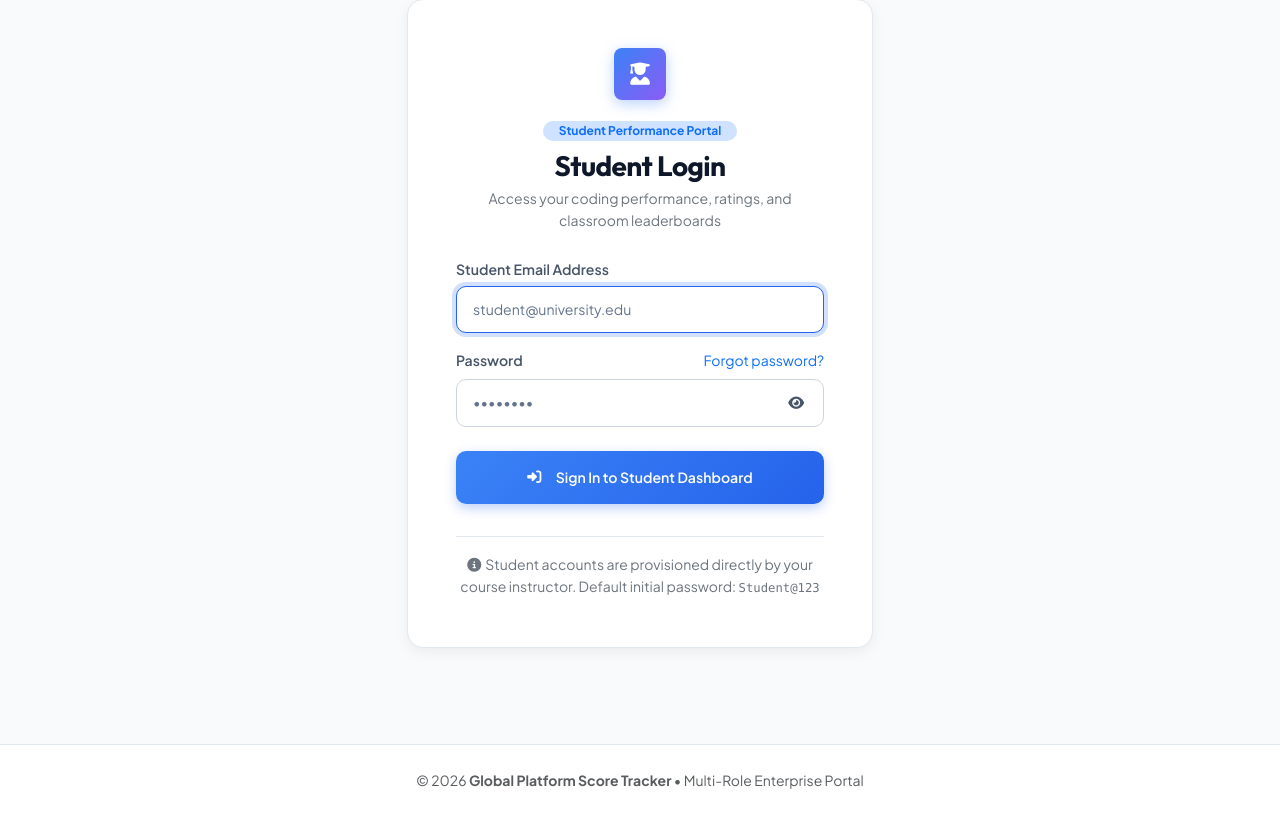
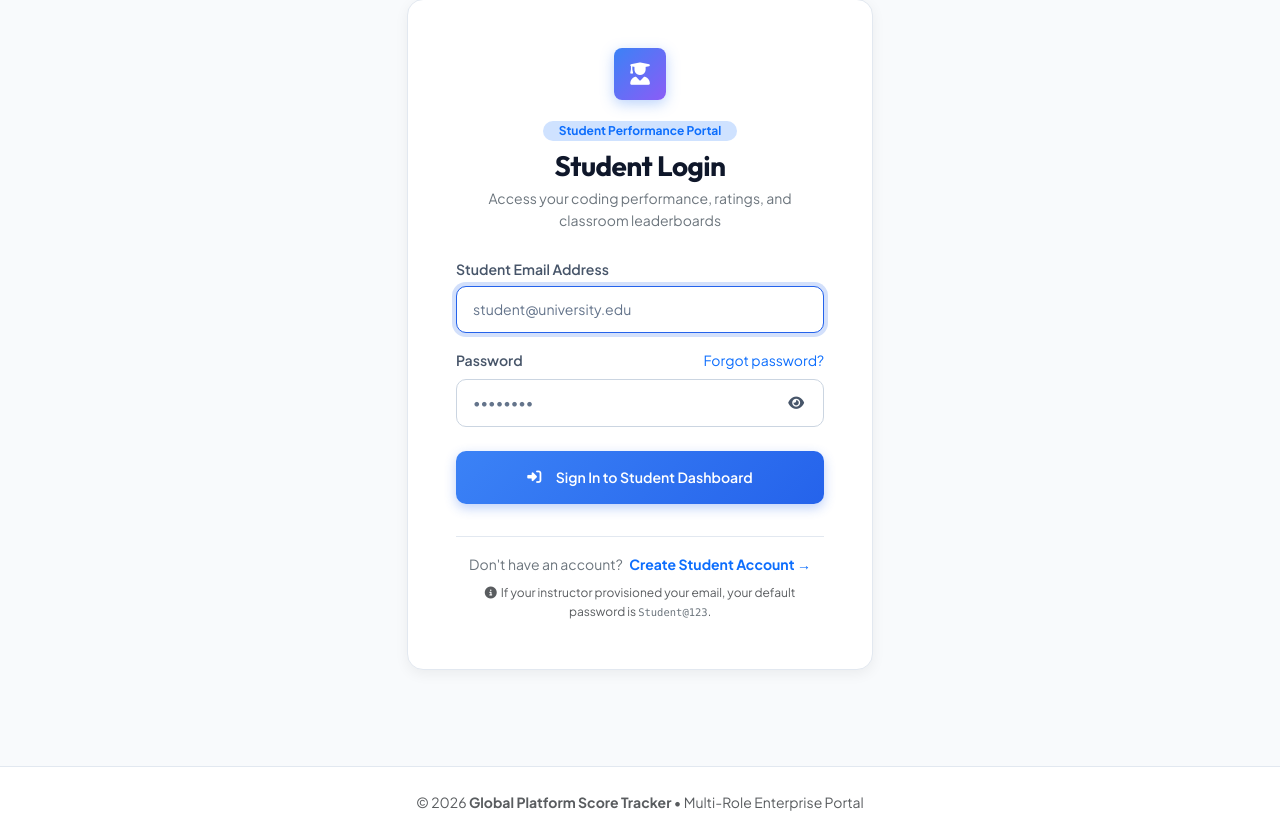
Before and after one commit to SelvavikashP/score_tracker_global, a Flask app: page /login?next=/admin/users in a window 1280 px wide. Shown: the part 176-1014 px from the top of the page. Before the commit the page ends 965 px from the top, so only its background shows below. Run offline with Flask 3, Linux system fonts and the light colour scheme.

Commit message:
Enable self-service account registration on Student and Faculty login pages

```diff
--- a/app.py
+++ b/app.py
@@ -258,16 +258,109 @@ def login_admin():
     return handle_role_login(target_role='admin')
 
 @app.route('/signup', methods=['GET', 'POST'])
+@app.route('/register', methods=['GET', 'POST'])
+@app.route('/signup/student', methods=['GET', 'POST'], endpoint='signup_student')
+@app.route('/signup/staff', methods=['GET', 'POST'], endpoint='signup_staff')
 def signup():
     """
-    Public student registration is disabled in enterprise configuration.
-    Student accounts are provisioned directly by faculty/administrators.
+    Self-service account registration for Students and Faculty/Staff.
+    Creates account in MongoDB Atlas and dispatches welcome confirmation email.
     """
     if get_current_user():
         return redirect(url_for('index'))
 
-    flash('Public student self-registration is disabled. Student accounts are provisioned directly by course instructors or administrators.', 'info')
-    return redirect(url_for('login_student'))
+    # Determine default active role from route endpoint or query args
+    if request.endpoint == 'signup_staff':
+        active_role = 'staff'
+    elif request.endpoint == 'signup_student':
+        active_role = 'student'
+    else:
+        active_role = request.args.get('role') or 'student'
+    if active_role not in ('student', 'staff'):
+        active_role = 'student'
+
+    if request.method == 'POST':
+        full_name = (request.form.get('full_name') or '').strip()
+        username = (request.form.get('username') or '').strip()
+        email_raw = (request.form.get('email') or '').strip()
+        norm_email = normalize_email(email_raw)
+        password = (request.form.get('password') or '').strip()
+        role = (request.form.get('role') or active_role).strip().lower()
+        student_id = (request.form.get('student_identifier') or '').strip()
+
+        if role not in ('student', 'staff'):
+            role = 'student'
+
+        if not full_name or not username or not norm_email or not password:
+            flash('All required fields (Full Name, Username, Email, Password) must be provided.', 'danger')
+            return render_template('signup.html', active_role=role)
+
+        if len(password) < 6:
+            flash('Password must be at least 6 characters long.', 'warning')
+            return render_template('signup.html', active_role=role)
+
+        if User.find_by_email(norm_email):
+            flash('An account with this email address already exists. Please sign in.', 'warning')
+            return redirect(url_for('login_student' if role == 'student' else 'login_staff'))
+
+        if User.find_by_username(username):
+            flash('This username is already in use. Please choose a different username.', 'warning')
+            return render_template('signup.html', active_role=role)
+
+        new_user = User.create({
+            'email': email_raw,
+            'username': username,
+            'full_name': full_name,
+            'student_identifier': student_id if (student_id and role == 'student') else None,
+            'password_hash': generate_password_hash(password),
+            'role': role,
+            'is_active': True,
+            'is_email_verified': True,
+            'must_change_password': False,
+            'account_source': 'self_registered'
+        })
+
+        AuditLog.log(
+            event_type='USER_REGISTERED',
+            description=f'New {role} account registered: @{username} ({new_user.email})',
+            actor_id=new_user.id,
+            actor_role=new_user.role,
+            target_type='User',
+            target_id=new_user.id,
+            ip_address=request.remote_addr
+        )
+
+        try:
+            portal_login_url = f"{Config.APP_BASE_URL.rstrip('/')}/login/{role}"
+            send_welcome_email(
+                recipient_email=new_user.email,
+                recipient_name=new_user.full_name,
+                username=new_user.username,
+                role=new_user.role,
+                student_identifier=new_user.student_identifier,
+                login_url=portal_login_url,
+                is_newly_provisioned=False
+            )
+        except Exception as e:
+            app.logger.warning(f"Could not send welcome email: {e}")
+
+        # Automatically initialize authenticated session
+        session.clear()
+        session.permanent = True
+        session['user_id'] = new_user.id
+        session['username'] = new_user.username
+        session['role'] = new_user.role
+        session['last_activity'] = datetime.now(timezone.utc).timestamp()
+        new_user.update_last_login()
+
+        flash(f'Account created successfully! Welcome to ScoreTracker.io, {new_user.full_name}!', 'success')
+        if role == 'student':
+            return redirect(url_for('student_dashboard'))
+        elif role == 'staff':
+            return redirect(url_for('staff_dashboard'))
+        return redirect(url_for('index'))
+
+    return render_template('signup.html', active_role=active_role)
 
 @app.route('/logout')
 def logout():
--- a/templates/login.html
+++ b/templates/login.html
@@ -94,19 +94,28 @@
                 </button>
             </form>
 
-            <!-- Contextual Footer Help Links -->
+            <!-- Contextual Footer Help & Registration Links -->
             <div class="text-center pt-3 mt-3 border-top" style="border-color: var(--border-subtle) !important;">
                 {% if active_role == 'student' %}
-                <p class="text-secondary small mb-0">
-                    <i class="fas fa-info-circle me-1"></i>Student accounts are provisioned directly by your course instructor. Default initial password: <code class="text-secondary">Student@123</code>
+                <p class="text-secondary small mb-2">
+                    Don't have an account?
+                    <a href="{{ url_for('signup', role='student') }}" class="text-primary text-decoration-none fw-bold ms-1">
+                        Create Student Account &rarr;
+                    </a>
+                </p>
+                <p class="text-muted small mb-0" style="font-size: 0.75rem;">
+                    <i class="fas fa-info-circle me-1"></i>If your instructor provisioned your email, your default password is <code class="text-secondary">Student@123</code>.
                 </p>
                 {% elif active_role == 'staff' %}
                 <p class="text-secondary small mb-0">
-                    Faculty access is managed by portal administrators.
+                    New instructor or faculty member?
+                    <a href="{{ url_for('signup', role='staff') }}" class="text-decoration-none fw-bold ms-1" style="color: #a78bfa;">
+                        Register Faculty Account &rarr;
+                    </a>
                 </p>
                 {% elif active_role == 'admin' %}
                 <p class="text-secondary small mb-0">
-                    Administrator access is restricted to authorized portal operators.
+                    Administrator access is configured via system security policy.
                 </p>
                 {% endif %}
             </div>
```
Also changed, not shown: test_enterprise_mongo.py (+52 -0 lines).
